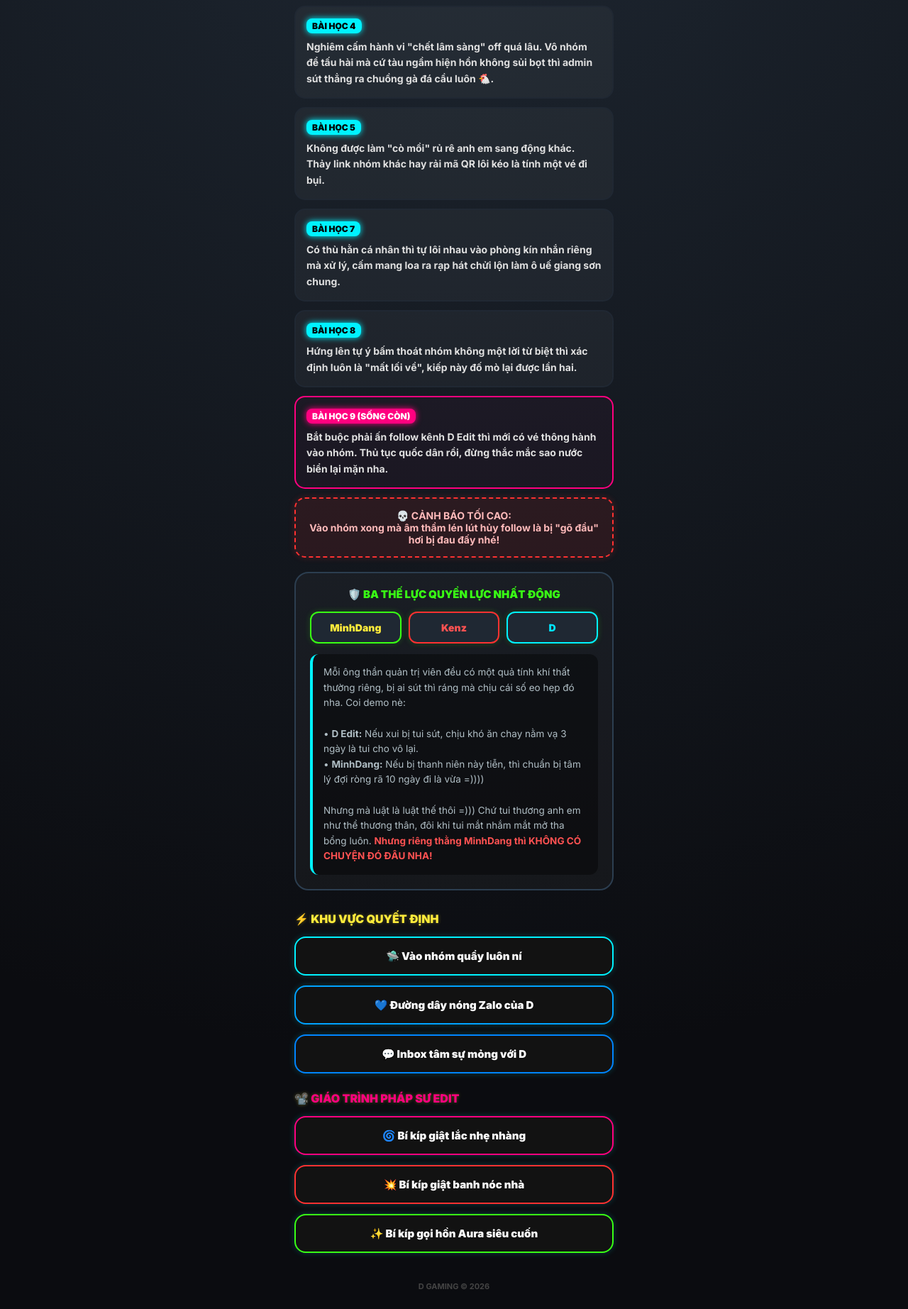
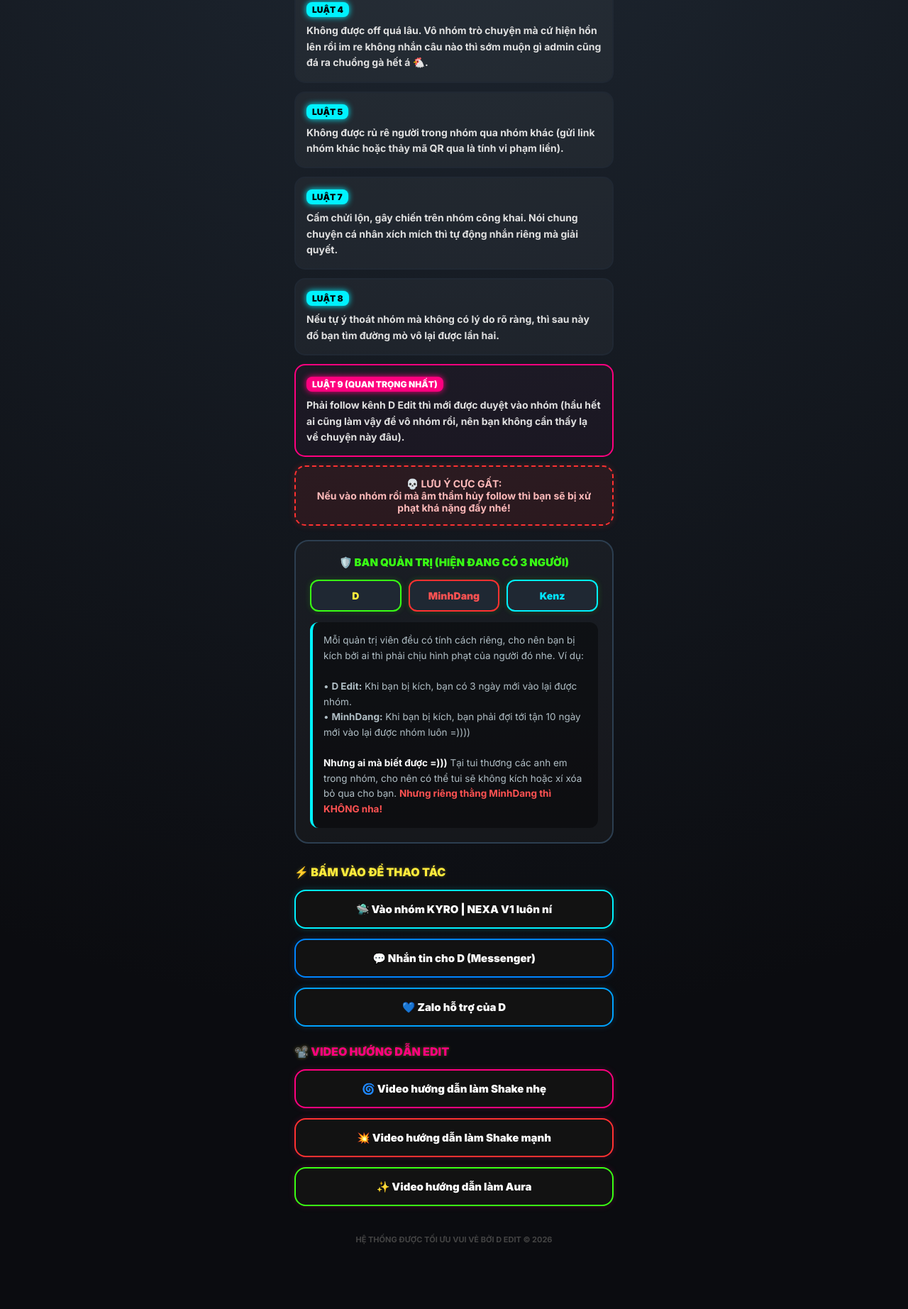
Before and after one commit to Dedit092/dcar-dedit-pro, a plain HTML site: page index.html in a window 1280 px wide. Shown: the part 553-2398 px from the top of the page at 71% size. After the commit the page ends 2332 px from the top, so only its background shows below. Drawn offline with Linux system fonts and the light colour scheme.

Commit message:
Update index.html

```diff
--- a/index.html
+++ b/index.html
@@ -3,7 +3,8 @@
 <head>
     <meta charset="UTF-8">
     <meta name="viewport" content="width=device-width, initial-scale=1.0">
-    <title>KYRO | NEXA V1 - ĐỘNG TÁM CHUYỆN</title>
+    <title>KYRO | NEXA V1 - KHU VỰC TÁM CHUYỆN</title>
+    <!-- Font chữ Inter siêu dễ đọc, rõ ràng trên mọi màn hình điện thoại -->
     <link href="https://fonts.googleapis.com/css2?family=Inter:wght@400;700;900&display=swap" rel="stylesheet">
     <style>
         :root {
@@ -27,6 +28,7 @@
 
         .container { width: 100%; max-width: 480px; padding: 25px 15px; }
 
+        /* HIỆU ỨNG TIÊU ĐỀ ĐÈN LED ĐỔI MÀU */
         header { text-align: center; margin-bottom: 25px; }
         .logo {
             font-size: 32px;
@@ -37,6 +39,7 @@
         }
         .sub-logo { font-size: 14px; color: #a9f5ff; margin-top: 10px; font-weight: 700; line-height: 1.5; }
 
+        /* HIỆU ỨNG LED CHẠY */
         @keyframes led-gradient {
             0%, 100% { color: var(--led-cyan); text-shadow: 0 0 15px var(--led-cyan); }
             33% { color: var(--led-pink); text-shadow: 0 0 15px var(--led-pink); }
@@ -45,6 +48,7 @@
 
         .section-title { font-size: 16px; font-weight: 900; color: #ffeb3b; margin: 25px 0 15px 0; display: flex; align-items: center; gap: 8px; text-shadow: 0 0 5px rgba(255,235,59,0.3); }
 
+        /* KHỐI THÔNG BÁO LƯU Ý */
         .alert-box {
             background: rgba(255, 49, 49, 0.1);
             border: 2px dashed var(--led-red);
@@ -53,11 +57,14 @@
             text-align: center; font-weight: bold; font-size: 14px; color: #ffbaba;
         }
 
+        /* KHỐI LUẬT DỄ ĐỌC */
         .rule-card {
             background: rgba(255, 255, 255, 0.04);
             border: 2px solid #202833;
             border-radius: 15px; padding: 15px; margin-bottom: 12px;
+            transition: 0.3s;
         }
+        .rule-card:header { display: flex; align-items: center; }
         .rule-num {
             display: inline-block; padding: 3px 8px; background: var(--led-cyan);
             color: #000; font-weight: 900; border-radius: 8px; font-size: 12px; margin-bottom: 8px;
@@ -65,15 +72,18 @@
         }
         .rule-txt { font-size: 14px; line-height: 1.6; color: #e0e0e0; font-weight: 700; }
 
+        /* ĐẶC BIỆT CHO LUẬT số 9 */
         .rule-special { border-color: var(--led-pink); background: rgba(255, 0, 127, 0.03); }
         .rule-special .rule-num { background: var(--led-pink); color: #fff; box-shadow: 0 0 8px var(--led-pink); }
 
+        /* QUẢN TRỊ VIÊN */
         .staff-section { background: rgba(255,255,255,0.03); border-radius: 20px; padding: 20px; border: 2px solid #2c3e50; }
         .staff-grid { display: grid; grid-template-columns: repeat(3, 1fr); gap: 10px; margin: 15px 0; }
         .staff-box { background: #1f2833; border: 2px solid var(--led-green); padding: 12px 5px; text-align: center; border-radius: 12px; font-weight: 900; font-size: 14px; box-shadow: 0 0 8px rgba(57, 255, 20, 0.2); }
 
         .story-box { background: rgba(0,0,0,0.4); padding: 15px; border-radius: 12px; font-size: 13.5px; line-height: 1.6; color: #b0bec5; border-left: 4px solid var(--led-cyan); }
 
+        /* HỆ THỐNG NÚT LED XẬP XÌNH */
         .btn-container { margin-top: 30px; }
         .led-btn {
             display: flex; align-items: center; justify-content: center; gap: 10px;
@@ -86,16 +96,17 @@
             box-shadow: 0 0 10px rgba(0, 242, 255, 0.2);
         }
 
-        .btn-cyan { border-color: var(--led-cyan); }
+        /* CÁC MÀU LED KHÁC NHAU CHO VUI MẮT */
+        .btn-cyan { border-color: var(--led-cyan); box-shadow: 0 0 10px rgba(0, 242, 255, 0.2); }
         .btn-cyan:active { background: var(--led-cyan); color: #000; box-shadow: 0 0 20px var(--led-cyan); }
 
-        .btn-messenger { border-color: #0084ff; }
+        .btn-messenger { border-color: #0084ff; box-shadow: 0 0 10px rgba(0, 132, 255, 0.2); }
         .btn-messenger:active { background: #0084ff; color: #fff; box-shadow: 0 0 20px #0084ff; }
 
-        .btn-zalo { border-color: #00a2ff; }
+        .btn-zalo { border-color: #00a2ff; box-shadow: 0 0 10px rgba(0, 162, 255, 0.2); }
         .btn-zalo:active { background: #00a2ff; color: #fff; box-shadow: 0 0 20px #00a2ff; }
 
-        .btn-pink { border-color: var(--led-pink); }
+        .btn-pink { border-color: var(--led-pink); box-shadow: 0 0 10px rgba(255, 0, 127, 0.2); }
         .btn-pink:active { background: var(--led-pink); color: #fff; box-shadow: 0 0 20px var(--led-pink); }
     </style>
 </head>
@@ -104,89 +115,90 @@
 <div class="container">
     <header>
         <div class="logo">KYRO | NEXA V1</div>
-        <div class="sub-logo">Trại tập trung bốc phét công nghệ cao, không biết edit cũng vào quẩy nhiệt tình nha ní! 🎉</div>
+        <div class="sub-logo">Chào mừng bạn! Đây là nhóm chuyên về trò chuyện, không biết edit cũng vào được thoải mái nha 🎉</div>
     </header>
 
-    <div class="section-title">📜 BỘ LUẬT "RỜ VÀO LÀ CÚT" ANH EM NÊN BIẾT</div>
+    <div class="section-title">📜 LUẬT KYRO | NEXA V1 BẠN CẦN NÊN BIẾT</div>
 
+    <!-- CÁC HỘP LUẬT HÀI HƯỚC -->
     <div class="rule-card">
-        <span class="rule-num">BÀI HỌC 1</span>
-        <div class="rule-txt">Hạn chế tối đa việc bật văn hóa "mẫu giáo" chửi nhau quá gắt. Nhưng nếu chửi mà cả nhóm cùng cười hô hố, không ai cay cú thì coi như hợp pháp =)))</div>
+        <span class="rule-num">LUẬT 1</span>
+        <div class="rule-txt">Không được chửi quá nặng (vẫn chửi được nếu cả nhóm thấy vui, không ai bức xúc là được nha 🤫).</div>
     </div>
 
     <div class="rule-card">
-        <span class="rule-num">BÀI HỌC 2</span>
-        <div class="rule-txt">Cấm spam quá 5 tin nhắn giống hệt nhau. Ôm bom nhãn dán, xả kho hình ảnh hay video vô tội vạ là ăn đòn nha.</div>
+        <span class="rule-num">LUẬT 2</span>
+        <div class="rule-txt">Cấm spam quá 5 tin nhắn giống nhau (tính luôn cả nhãn dán, hình ảnh, video đó nha).</div>
     </div>
 
     <div class="rule-card">
-        <span class="rule-num">BÀI HỌC 3</span>
-        <div class="rule-txt">Tuyệt đối không thả link độc, mã QR lạ hay mấy văn hóa phẩm "bướm hoa" 18+ vào nhóm. Nhìn phát là tiễn vong liền.</div>
+        <span class="rule-num">LUẬT 3</span>
+        <div class="rule-txt">Cấm gửi những đường link không an toàn vào trong nhóm (mã QR lạ, link bậy bạ bướm hoa 18+ là bái bai).</div>
     </div>
 
     <div class="rule-card">
-        <span class="rule-num">BÀI HỌC 4</span>
-        <div class="rule-txt">Nghiêm cấm hành vi "chết lâm sàng" off quá lâu. Vô nhóm để tấu hài mà cứ tàu ngầm hiện hồn không sủi bọt thì admin sút thẳng ra chuồng gà đá cầu luôn 🐔.</div>
+        <span class="rule-num">LUẬT 4</span>
+        <div class="rule-txt">Không được off quá lâu. Vô nhóm trò chuyện mà cứ hiện hồn lên rồi im re không nhắn câu nào thì sớm muộn gì admin cũng đá ra chuồng gà hết á 🐔.</div>
     </div>
 
     <div class="rule-card">
-        <span class="rule-num">BÀI HỌC 5</span>
-        <div class="rule-txt">Không được làm "cò mồi" rủ rê anh em sang động khác. Thảy link nhóm khác hay rải mã QR lôi kéo là tính một vé đi bụi.</div>
+        <span class="rule-num">LUẬT 5</span>
+        <div class="rule-txt">Không được rủ rê người trong nhóm qua nhóm khác (gửi link nhóm khác hoặc thảy mã QR qua là tính vi phạm liền).</div>
     </div>
 
     <div class="rule-card">
-        <span class="rule-num">BÀI HỌC 7</span>
-        <div class="rule-txt">Có thù hằn cá nhân thì tự lôi nhau vào phòng kín nhắn riêng mà xử lý, cấm mang loa ra rạp hát chửi lộn làm ô uế giang sơn chung.</div>
+        <span class="rule-num">LUẬT 7</span>
+        <div class="rule-txt">Cấm chửi lộn, gây chiến trên nhóm công khai. Nói chung chuyện cá nhân xích mích thì tự động nhắn riêng mà giải quyết.</div>
     </div>
 
     <div class="rule-card">
-        <span class="rule-num">BÀI HỌC 8</span>
-        <div class="rule-txt">Hứng lên tự ý bấm thoát nhóm không một lời từ biệt thì xác định luôn là "mất lối về", kiếp này đố mò lại được lần hai.</div>
+        <span class="rule-num">LUẬT 8</span>
+        <div class="rule-txt">Nếu tự ý thoát nhóm mà không có lý do rõ ràng, thì sau này đố bạn tìm đường mò vô lại được lần hai.</div>
     </div>
 
     <div class="rule-card rule-special">
-        <span class="rule-num">BÀI HỌC 9 (SỐNG CÒN)</span>
-        <div class="rule-txt">Bắt buộc phải ấn follow kênh D Edit thì mới có vé thông hành vào nhóm. Thủ tục quốc dân rồi, đừng thắc mắc sao nước biển lại mặn nha.</div>
+        <span class="rule-num">LUẬT 9 (QUAN TRỌNG NHẤT)</span>
+        <div class="rule-txt">Phải follow kênh D Edit thì mới được duyệt vào nhóm (hầu hết ai cũng làm vậy để vô nhóm rồi, nên bạn không cần thấy lạ về chuyện này đâu).</div>
     </div>
 
     <div class="alert-box">
-        💀 CẢNH BÁO TỐI CAO:<br>Vào nhóm xong mà âm thầm lén lút hủy follow là bị "gõ đầu" hơi bị đau đấy nhé!
+        💀 LƯU Ý CỰC GẤT:<br>Nếu vào nhóm rồi mà âm thầm hủy follow thì bạn sẽ bị xử phạt khá nặng đấy nhé!
     </div>
 
     <!-- BAN QUẢN TRỊ -->
     <div class="staff-section">
-        <div style="font-size: 15px; font-weight: 900; color: var(--led-green); text-align: center;">🛡️ BA THẾ LỰC QUYỀN LỰC NHẤT ĐỘNG</div>
+        <div style="font-size: 15px; font-weight: 900; color: var(--led-green); text-align: center;">🛡️ BAN QUẢN TRỊ (HIỆN ĐANG CÓ 3 NGƯỜI)</div>
 
         <div class="staff-grid">
-            <div class="staff-box" style="color: #ffeb3b;">MinhDang</div>
-            <div class="staff-box" style="color: #ff5252; border-color: var(--led-red);">Kenz</div>
-            <div class="staff-box" style="color: #00e5ff; border-color: var(--led-cyan);">D</div>
+            <div class="staff-box" style="color: #ffeb3b;">D</div>
+            <div class="staff-box" style="color: #ff5252; border-color: var(--led-red);">MinhDang</div>
+            <div class="staff-box" style="color: #00e5ff; border-color: var(--led-cyan);">Kenz</div>
         </div>
 
         <div class="story-box">
-            Mỗi ông thần quản trị viên đều có một quả tính khí thất thường riêng, bị ai sút thì ráng mà chịu cái số eo hẹp đó nha. Coi demo nè:<br><br>
-            • <b>D Edit:</b> Nếu xui bị tui sút, chịu khó ăn chay nằm vạ 3 ngày là tui cho vô lại.<br>
-            • <b>MinhDang:</b> Nếu bị thanh niên này tiễn, thì chuẩn bị tâm lý đợi ròng rã 10 ngày đi là vừa =))))<br><br>
-            Nhưng mà luật là luật thế thôi =))) Chứ tui thương anh em như thể thương thân, đôi khi tui mắt nhắm mắt mở tha bổng luôn. <span style="color: #ff5252; font-weight: bold;">Nhưng riêng thằng MinhDang thì KHÔNG CÓ CHUYỆN ĐÓ ĐÂU NHA!</span>
+            Mỗi quản trị viên đều có tính cách riêng, cho nên bạn bị kích bởi ai thì phải chịu hình phạt của người đó nhe. Ví dụ:<br><br>
+            • <b>D Edit:</b> Khi bạn bị kích, bạn có 3 ngày mới vào lại được nhóm.<br>
+            • <b>MinhDang:</b> Khi bạn bị kích, bạn phải đợi tới tận 10 ngày mới vào lại được nhóm luôn =))))<br><br>
+            <span style="color: #fff; font-weight: bold;">Nhưng ai mà biết được =)))</span> Tại tui thương các anh em trong nhóm, cho nên có thể tui sẽ không kích hoặc xí xóa bỏ qua cho bạn. <span style="color: #ff5252; font-weight: bold;">Nhưng riêng thằng MinhDang thì KHÔNG nha!</span>
         </div>
     </div>
 
-    <!-- NÚT BẤM -->
+    <!-- HỆ THỐNG NÚT NHẤP NHÁY MÀU SẮC -->
     <div class="btn-container">
-        <div class="section-title">⚡ KHU VỰC QUYẾT ĐỊNH</div>
+        <div class="section-title">⚡ BẤM VÀO ĐỂ THAO TÁC</div>
 
-        <a href="https://tiktok.me/group/ZSPVTx7ce/" target="_blank" class="led-btn btn-cyan">🛸 Vào nhóm quẩy luôn ní</a>
-        <a href="https://zalo.me/0927791127" target="_blank" class="led-btn btn-zalo">💙 Đường dây nóng Zalo của D</a>
-        <a href="https://m.me/dbt.102d" target="_blank" class="led-btn btn-messenger">💬 Inbox tâm sự mỏng với D</a>
+        <a href="https://tiktok.me/group/ZSPVTx7ce/" target="_blank" class="led-btn btn-cyan">🛸 Vào nhóm KYRO | NEXA V1 luôn ní</a>
+        <a href="https://m.me/dbt.102d" target="_blank" class="led-btn btn-messenger">💬 Nhắn tin cho D (Messenger)</a>
+        <a href="https://zalo.me/0927791127" target="_blank" class="led-btn btn-zalo">💙 Zalo hỗ trợ của D</a>
 
-        <div class="section-title" style="color: var(--led-pink);">📽️ GIÁO TRÌNH PHÁP SƯ EDIT</div>
-        <a href="https://vt.tiktok.com/ZSuqBXax8/" target="_blank" class="led-btn btn-pink">🌀 Bí kíp giật lắc nhẹ nhàng</a>
-        <a href="https://vt.tiktok.com/ZSuqBXax8/" target="_blank" class="led-btn btn-pink" style="border-color: var(--led-red);">💥 Bí kíp giật banh nóc nhà</a>
-        <a href="https://vt.tiktok.com/ZSHHCQX2R/" target="_blank" class="led-btn btn-pink" style="border-color: var(--led-green);">✨ Bí kíp gọi hồn Aura siêu cuốn</a>
+        <div class="section-title" style="color: var(--led-pink);">📽️ VIDEO HƯỚNG DẪN EDIT</div>
+        <a href="https://vt.tiktok.com/ZSuqBXax8/" target="_blank" class="led-btn btn-pink">🌀 Video hướng dẫn làm Shake nhẹ</a>
+        <a href="https://vt.tiktok.com/ZSuqBXax8/" target="_blank" class="led-btn btn-pink" style="border-color: var(--led-red);">💥 Video hướng dẫn làm Shake mạnh</a>
+        <a href="https://vt.tiktok.com/ZSHHCQX2R/" target="_blank" class="led-btn btn-pink" style="border-color: var(--led-green);">✨ Video hướng dẫn làm Aura</a>
     </div>
 
     <div style="text-align: center; font-size: 11px; color: #444; margin-top: 40px; font-weight: bold;">
-        D GAMING © 2026
+        HỆ THỐNG ĐƯỢC TỐI ƯU VUI VẺ BỞI D EDIT © 2026
     </div>
 </div>
 
```
